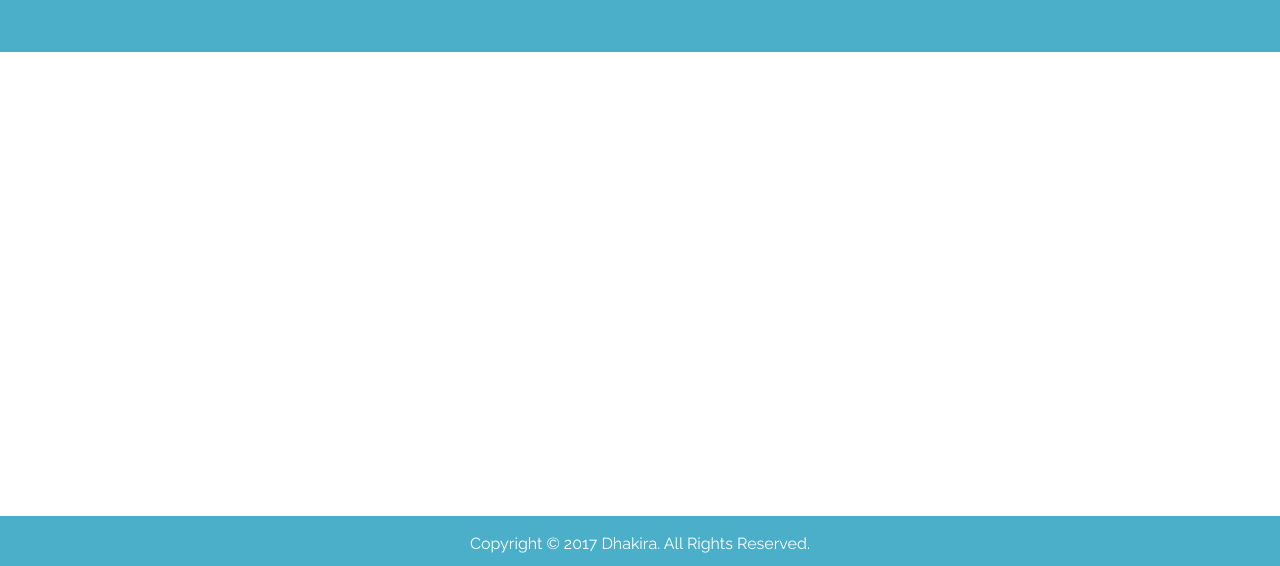
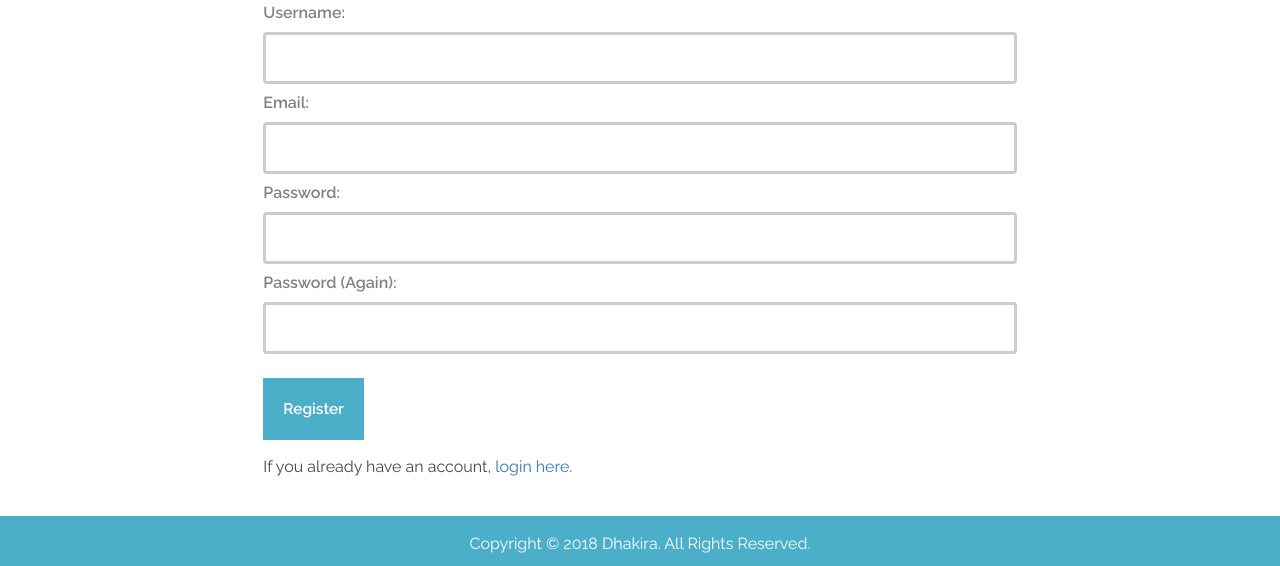
Before and after one commit to nahilmemon/DhakiraFrontEnd, a plain HTML site: page html/sign-up.html in a window 1280 px wide. Shown: the part 234-800 px from the top of the page. Drawn offline with nearby package versions, Linux system fonts and the light colour scheme.

Commit message:
Filled in and styled the sign up page.

```diff
--- a/css/style-main.css
+++ b/css/style-main.css
@@ -548,7 +548,7 @@ footer {
 
 /* scroll bar */
 ::-webkit-scrollbar-button{
-  display: none;
+  /*display: none;*/
 /*  height: 13px;
   border-radius: 0px;
   background-color: #AAA;*/
@@ -571,3 +571,69 @@ footer {
 ::-webkit-scrollbar{
   width: 0.5em;
 }
+
+/* Input Forms */
+.input-spacing {
+  width: 100%;
+  padding: 12px 20px;
+  margin: 8px 0;
+  /*font-size: 20px;*/
+  border: 3px solid #ccc;
+  -webkit-transition: 0.5s;
+  transition: 0.5s;
+  outline: none;
+  color: #474747;
+  border-radius: 4px;
+}
+
+.form-headings {
+  font-weight: 600;
+}
+
+input[type=text]:focus {
+  border: 3px solid #4bafc9;
+}
+
+input[type=password]:focus {
+  border: 3px solid #4bafc9;
+}
+
+.form-style {
+  /*font-size: 20px;*/
+}
+
+.text-note {
+  color: #474747;
+}
+
+.login-form {
+  padding: 30px;
+}
+
+.login-form-button {
+  color: #ffffff;
+  background: #4bafc9;
+  padding: 20px;
+  text-decoration: none;
+  border: none;
+  margin: 1em 0;
+}
+
+.login-form-button:hover {
+  background: #007f98;
+  text-decoration: none;
+}
+
+.login-form-link {
+  text-decoration: none;
+  color: #4bafc9;
+}
+
+.login-form-link:hover {
+  color: #007f98;
+}
+.login-form-link:visited,
+.login-form-link:active {
+  text-decoration: none;
+  color: #4bafc9;
+}
--- a/html/sign-up.html
+++ b/html/sign-up.html
@@ -1,7 +1,7 @@
 <!DOCTYPE html>
 <html lang="en">
 <head>
-  <title>About Us</title>
+  <title>Sign Up</title>
 
   <!-- Make sure that special characters show up correctly. -->
   <meta charset="utf-8">
@@ -92,14 +92,46 @@
 
   <!-- All content except the navbar and footer. This is the thing that changes as the page changes. -->
   <main>
-    <header class="jumbotron text-center">
-      <h1>About Us</h1>
+    <header class="jumbotron mini-header text-center">
+      <h1>Sign Up</h1>
     </header>
+
+    <section class="main-padding container-fluid">
+      <!-- Create an Account -->
+      <article class="col-md-8 col-md-offset-2 col-sm-10 col-sm-offset-1 col-xs-12 login-form">
+        <form action="#" class="form-style form-headings"> <!-- Example: /action_page.php -->
+          Username:
+          <br>
+          <input type="text" name="Username" class="input-spacing">
+          <br>
+          Email:
+          <br>
+          <input type="text" name="Email" class="input-spacing">
+          <br>
+          Password:
+          <br>
+          <input type="password" name="Password" class="input-spacing">
+          <br>
+          Password (Again):
+          <br>
+          <input type="password" name="Password (Again)" class="input-spacing">
+          <input type="submit" value="Register" class="login-form-button">
+        </form>
+        <p class="text-note">If you already have an account, <a href="#" class="login-link">login here</a>.</p>
+      </article>
+    </section>
 
   </main>
 
   <footer class="container-fluid text-center footer-padding">
-    <p>Copyright © 2017 Dhakira. All Rights Reserved.</p>
+    <p>
+      Copyright ©
+      <!-- Automate the current year -->
+      <script type="text/javascript">
+        document.write(new Date().getFullYear());
+      </script>
+     Dhakira. All Rights Reserved.
+   </p>
   </footer>
 
 </body>
```
